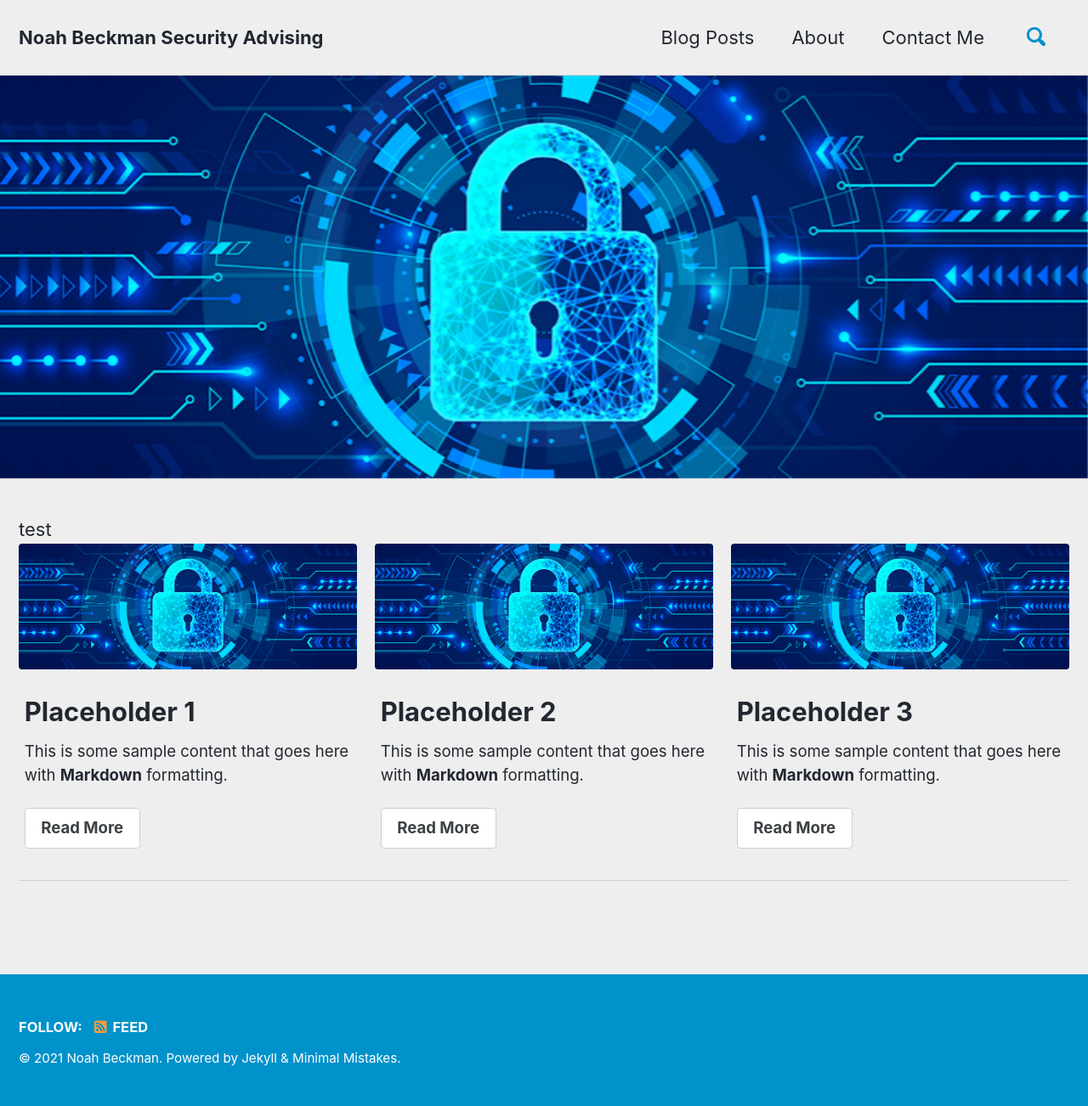
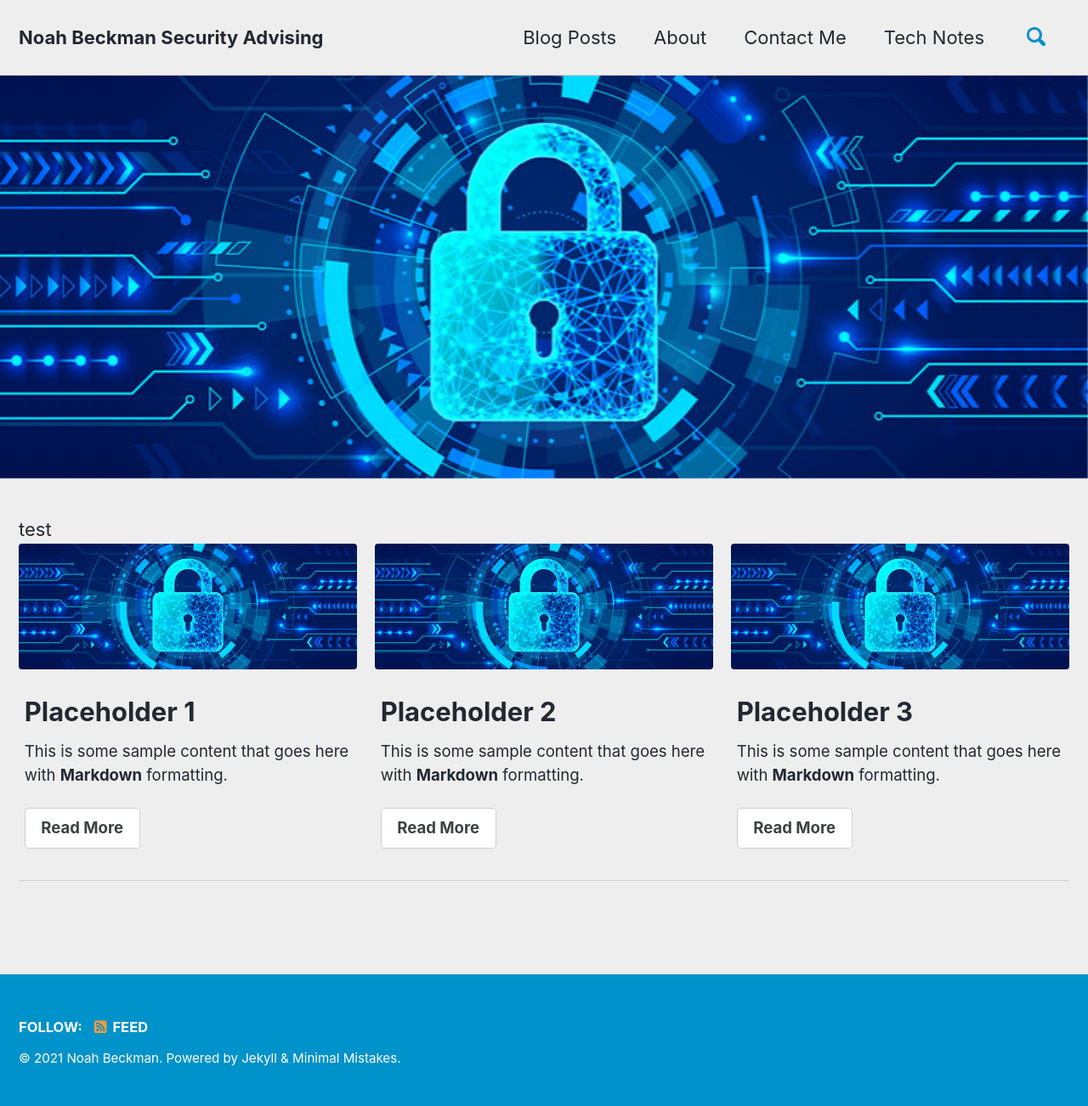
Before and after one commit to CyberM00se/Website, a Jekyll site: the page built from index.html, in a window 1280 px wide. Shown: the whole page at 85% size. Built offline with Jekyll 4.4.1, drawn with Linux system fonts in a browser that asks for light colours; cached includes are drawn as plain includes; the list of posts is cut into pages by our own code.

Commit message:
Update navigation.yml

```diff
--- a/_data/navigation.yml
+++ b/_data/navigation.yml
@@ -6,3 +6,5 @@ main:
     url: /about/
   - title: "Contact Me"
     url: /about/
+  - title: "Tech Notes"
+    url: /technotes/
```
